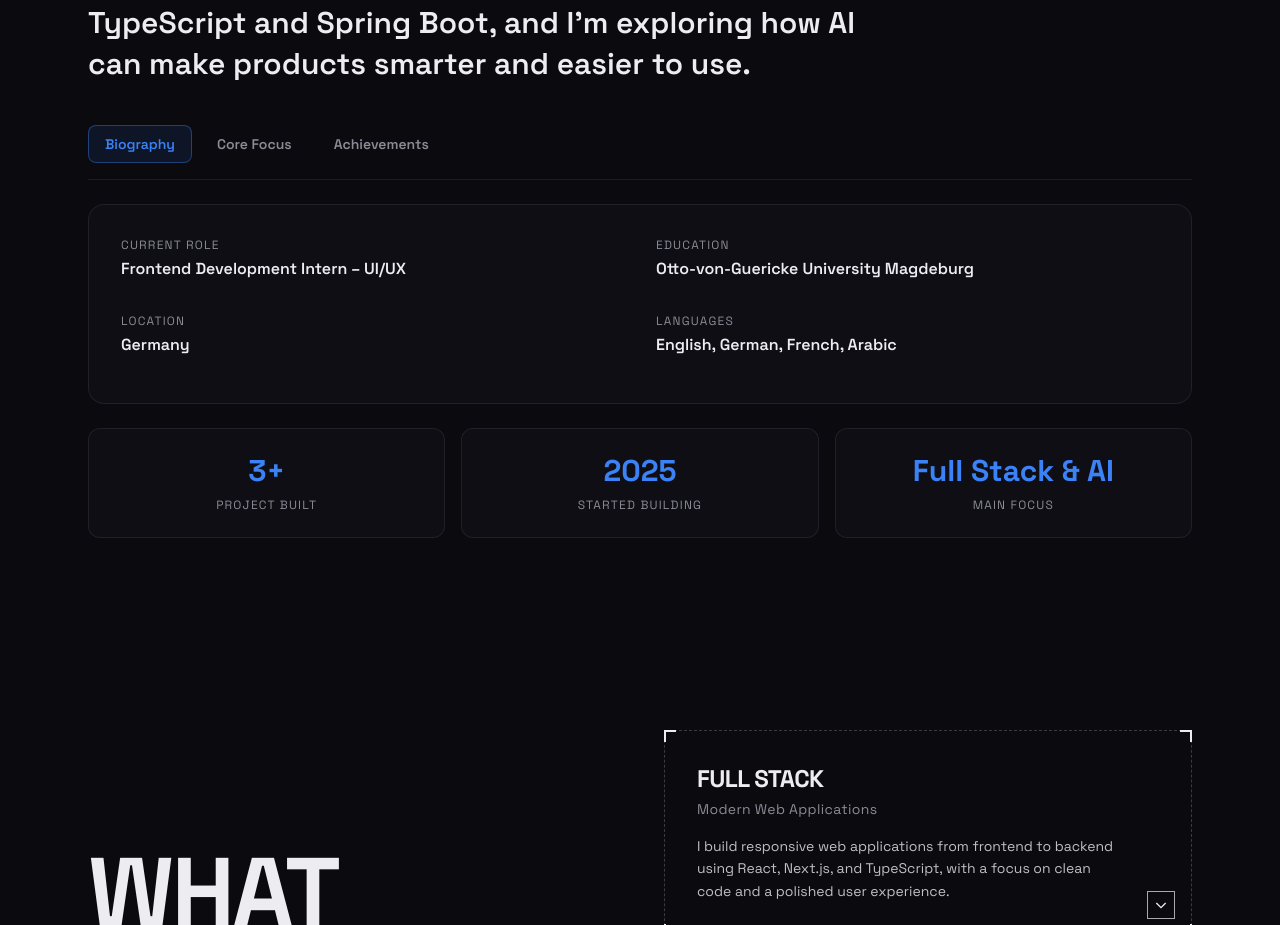
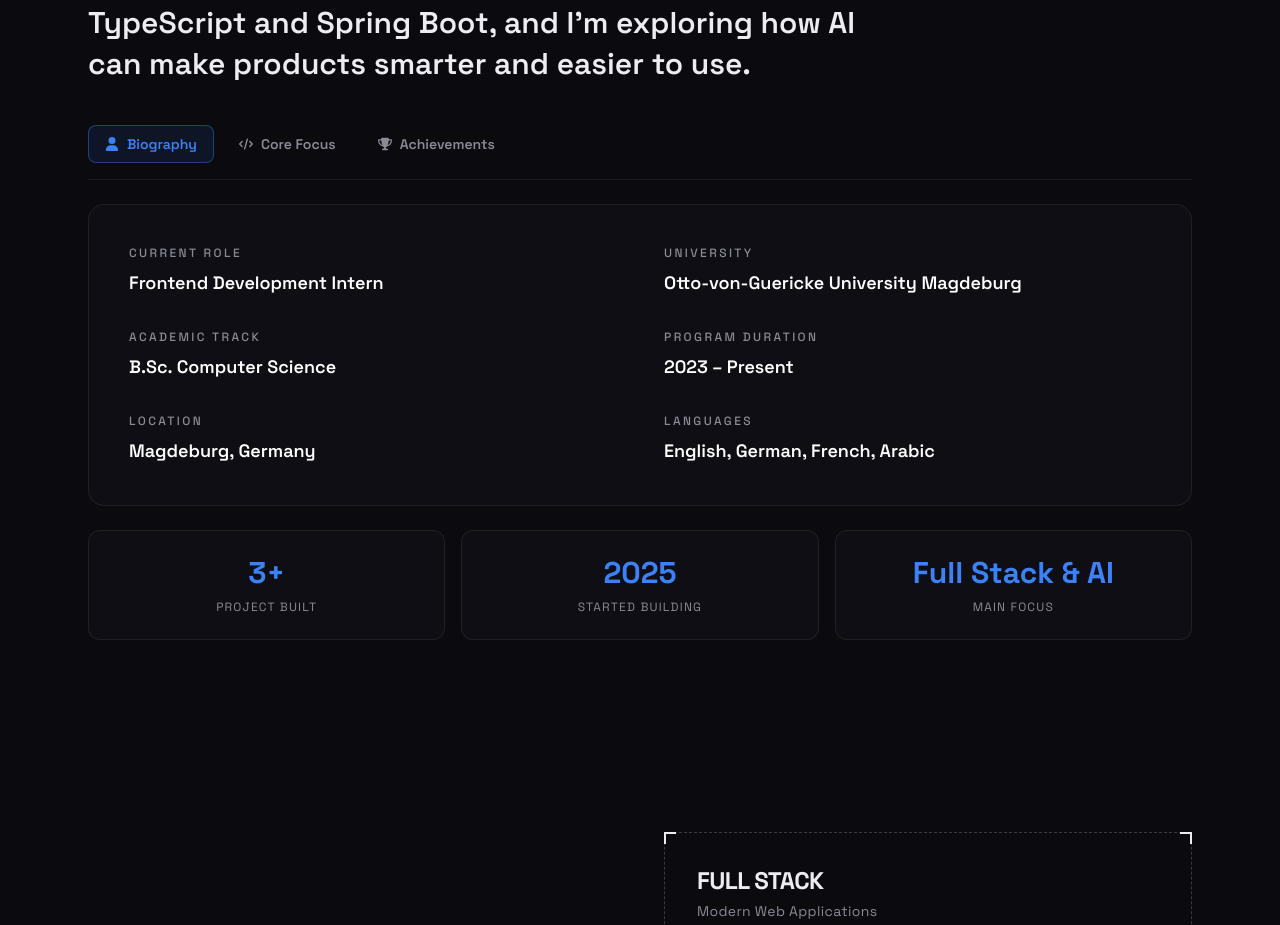
Before and after one commit to rayan9brx/my-website, a Next.js app: page / in a window 1280 px wide. Shown: the part 1101-2026 px from the top of the page. Built offline with nearby package versions, Linux system fonts and the light colour scheme.

Commit message:
Add tab icons, update bio

```diff
--- a/components/About.tsx
+++ b/components/About.tsx
@@ -1,13 +1,88 @@
 "use client";
 
-import { useState } from "react";
+import { useRef, useState, type KeyboardEvent, type ReactNode } from "react";
+import type { IconType } from "react-icons";
+import { FaCode, FaTrophy, FaUser } from "react-icons/fa6";
 import { bio, focus, achievements, stats } from "@/data/about";
 
-const tabs = ["Biography", "Core Focus", "Achievements"] as const;
-type Tab = (typeof tabs)[number];
+type TabDef = { id: string; label: string; icon: IconType };
+
+const tabs = [
+  { id: "biography", label: "Biography", icon: FaUser },
+  { id: "focus", label: "Core Focus", icon: FaCode },
+  { id: "achievements", label: "Achievements", icon: FaTrophy },
+] as const satisfies readonly TabDef[];
+
+type TabId = (typeof tabs)[number]["id"];
+
+const tabDomId = (id: TabId) => `about-tab-${id}`;
+const panelDomId = (id: TabId) => `about-panel-${id}`;
+
+function BiographyPanel() {
+  return (
+    <dl className="grid gap-x-12 gap-y-8 sm:grid-flow-col sm:grid-cols-2 sm:grid-rows-3">
+      {bio.map((field) => (
+        <div key={field.label}>
+          <dt className="text-xs font-medium uppercase tracking-[0.2em] text-muted">
+            {field.label}
+          </dt>
+          <dd className="mt-2 text-base font-semibold text-white sm:text-lg">
+            {field.value}
+          </dd>
+        </div>
+      ))}
+    </dl>
+  );
+}
+
+function FocusPanel() {
+  return (
+    <ul className="grid gap-8 sm:grid-cols-2">
+      {focus.map((item) => (
+        <li key={item.title}>
+          <h3 className="font-semibold">{item.title}</h3>
+          <p className="mt-1 text-sm text-foreground/80">{item.text}</p>
+        </li>
+      ))}
+    </ul>
+  );
+}
+
+function AchievementsPanel() {
+  return (
+    <ul className="space-y-4">
+      {achievements.map((item) => (
+        <li key={item} className="flex gap-3 text-sm">
+          <span className="mt-1.5 h-2 w-2 shrink-0 rounded-full bg-accent" />
+          {item}
+        </li>
+      ))}
+    </ul>
+  );
+}
+
+const panels: Record<TabId, () => ReactNode> = {
+  biography: BiographyPanel,
+  focus: FocusPanel,
+  achievements: AchievementsPanel,
+};
 
 export default function About() {
-  const [active, setActive] = useState<Tab>("Biography");
+  const [active, setActive] = useState<TabId>("biography");
+  const tabRefs = useRef<(HTMLButtonElement | null)[]>([]);
+
+  function onTabKeyDown(event: KeyboardEvent<HTMLButtonElement>, index: number) {
+    let next: number;
+    if (event.key === "ArrowRight") next = (index + 1) % tabs.length;
+    else if (event.key === "ArrowLeft") next = (index - 1 + tabs.length) % tabs.length;
+    else if (event.key === "Home") next = 0;
+    else if (event.key === "End") next = tabs.length - 1;
+    else return;
+
+    event.preventDefault();
+    setActive(tabs[next].id);
+    tabRefs.current[next]?.focus();
+  }
 
   return (
     <section id="about" className="mx-auto max-w-6xl px-6 py-24">
@@ -27,64 +102,63 @@ export default function About() {
       {/* Tabs */}
       <div
         role="tablist"
-        className="mt-10 flex gap-2 border-b border-border pb-4"
+        aria-label="About me"
+        className="mt-10 flex flex-wrap gap-2 border-b border-border pb-4"
       >
-        {tabs.map((tab) => (
+        {tabs.map((tab, index) => {
+          const selected = active === tab.id;
+          const Icon = tab.icon;
+          return (
             <button
-            key={tab}
+              key={tab.id}
+              ref={(el) => {
+                tabRefs.current[index] = el;
+              }}
+              type="button"
               role="tab"
-            aria-selected={active === tab}
-            onClick={() => setActive(tab)}
-            className={`rounded-lg border px-4 py-2 text-sm font-semibold transition-colors ${
-              active === tab
+              id={tabDomId(tab.id)}
+              aria-selected={selected}
+              aria-controls={panelDomId(tab.id)}
+              tabIndex={selected ? 0 : -1}
+              onClick={() => setActive(tab.id)}
+              onKeyDown={(event) => onTabKeyDown(event, index)}
+              className={`flex items-center gap-2 rounded-lg border px-4 py-2 text-sm font-semibold transition-colors focus-visible:outline-2 focus-visible:outline-offset-2 focus-visible:outline-accent ${
+                selected
                   ? "border-accent/40 bg-accent/10 text-accent"
                   : "border-transparent text-muted hover:text-foreground"
               }`}
             >
-            {tab}
+              <Icon aria-hidden="true" size={14} className="shrink-0" />
+              {tab.label}
             </button>
-        ))}
+          );
+        })}
       </div>
 
-      {/* Panel */}
+      {/* Panels: stacked in one grid cell so the card always takes the height
+          of the tallest panel and the page never jumps when switching tabs. */}
+      <div className="mt-6 grid rounded-2xl border border-border bg-surface/60 p-6 sm:p-10">
+        {tabs.map((tab) => {
+          const selected = active === tab.id;
+          const Panel = panels[tab.id];
+          return (
             <div
+              key={tab.id}
               role="tabpanel"
-        className="mt-6 min-h-[200px] rounded-2xl border border-border bg-surface/60 p-8"
+              id={panelDomId(tab.id)}
+              aria-labelledby={tabDomId(tab.id)}
+              tabIndex={selected ? 0 : -1}
+              inert={!selected}
+              className={`[grid-area:1/1] rounded-lg focus-visible:outline-2 focus-visible:outline-offset-4 focus-visible:outline-accent ${
+                selected
+                  ? "motion-safe:animate-[fadeIn_0.35s_ease-out]"
+                  : "invisible"
+              }`}
             >
-        {active === "Biography" && (
-          <dl className="grid gap-8 sm:grid-cols-2">
-            {bio.map((field) => (
-              <div key={field.label}>
-                <dt className="text-xs uppercase tracking-widest text-muted">
-                  {field.label}
-                </dt>
-                <dd className="mt-1 font-semibold">{field.value}</dd>
+              <Panel />
             </div>
-            ))}
-          </dl>
-        )}
-
-        {active === "Core Focus" && (
-          <ul className="grid gap-8 sm:grid-cols-2">
-            {focus.map((item) => (
-              <li key={item.title}>
-                <h3 className="font-semibold">{item.title}</h3>
-                <p className="mt-1 text-sm text-foreground/80">{item.text}</p>
-              </li>
-            ))}
-          </ul>
-        )}
-
-        {active === "Achievements" && (
-          <ul className="space-y-4">
-            {achievements.map((item) => (
-              <li key={item} className="flex gap-3 text-sm">
-                <span className="mt-1.5 h-2 w-2 shrink-0 rounded-full bg-accent" />
-                {item}
-              </li>
-            ))}
-          </ul>
-        )}
+          );
+        })}
       </div>
 
       {/* Stats */}
--- a/data/about.ts
+++ b/data/about.ts
@@ -3,9 +3,12 @@ export type FocusItem = { title: string; text: string };
 export type Stat = { value: string; label: string };
 
 export const bio: InfoField[] = [
-  { label: "Current role", value: "Frontend Development Intern – UI/UX " },
-  { label: "Education", value: "Otto-von-Guericke University Magdeburg" },
-  { label: "Location", value: "Germany" },
+  // Desktop fills column by column: first three on the left, last three on the right.
+  { label: "Current role", value: "Frontend Development Intern" },
+  { label: "Academic track", value: "B.Sc. Computer Science" },
+  { label: "Location", value: "Magdeburg, Germany" },
+  { label: "University", value: "Otto-von-Guericke University Magdeburg" },
+  { label: "Program duration", value: "2023 – Present" },
   { label: "Languages", value: "English, German, French, Arabic" },
 ];
 
```
Lines whose indentation alone changed are shown as unchanged.
